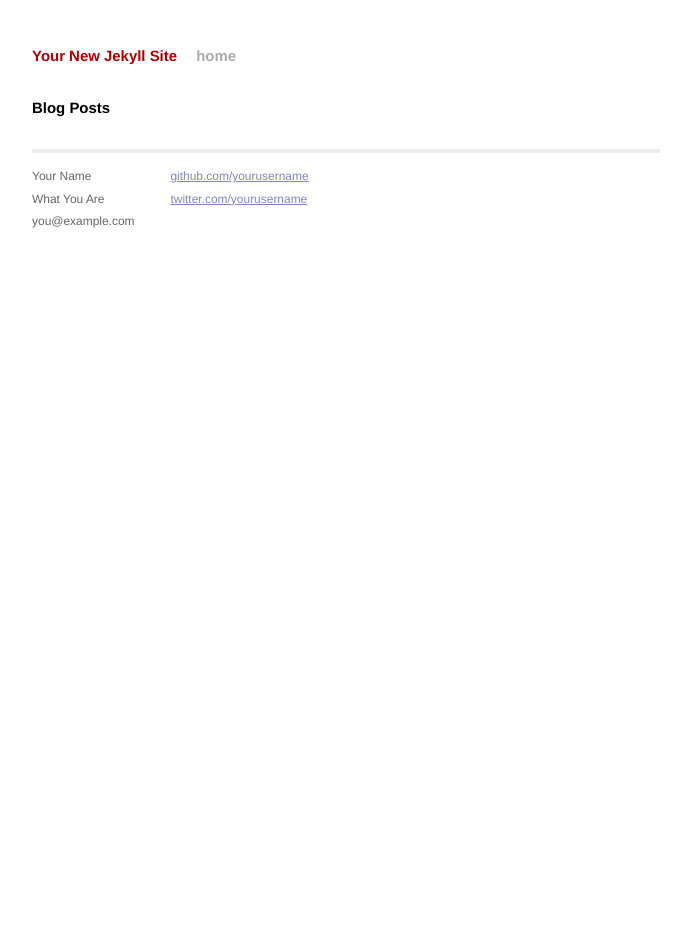
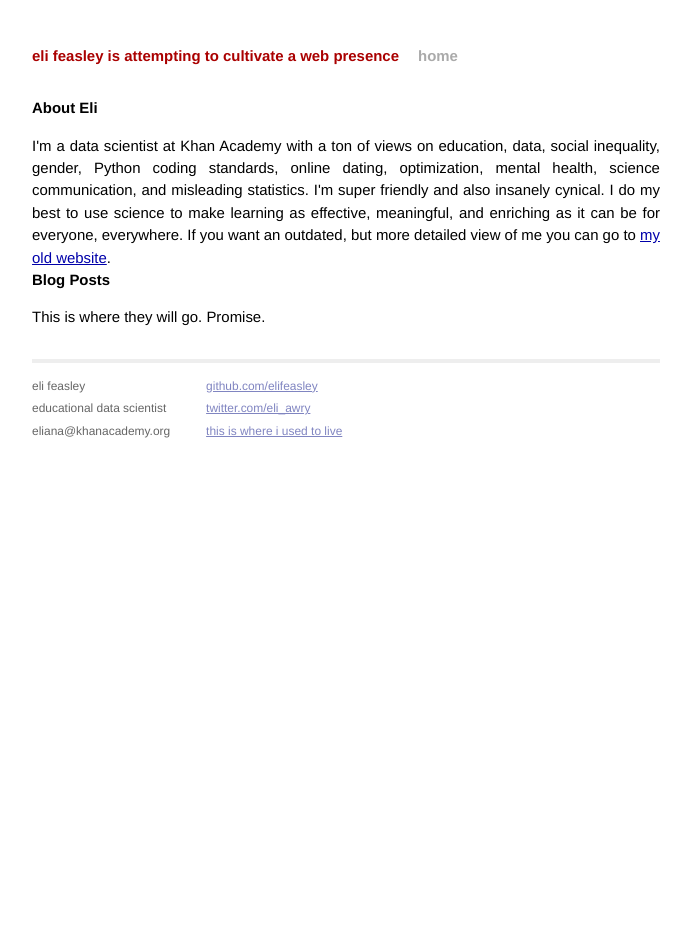
Before and after one commit to elifeasley/elifeasley.github.io, a Jekyll site: the page built from index.html, in a window 1280 px wide. Shown: the whole page, without its empty margins (294-985 px from the left). Built offline with Jekyll 4.4.1, drawn with Linux system fonts in a browser that asks for light colours; Markdown is read by kramdown in place of the engine named in the settings.

Commit message:
Commit personal text
Test plan: Generate site and it's not the worst thing ever

```diff
--- a/_config.yml
+++ b/_config.yml
@@ -1,3 +1,3 @@
-name: Your New Jekyll Site
+name: eli feasley is attempting to cultivate a web presence
 markdown: redcarpet
 pygments: true
--- a/_layouts/default.html
+++ b/_layouts/default.html
@@ -23,19 +23,20 @@
 
           {{ content }}
 
+
     <div class="footer">
       <div class="contact">
       <p>
-                Your Name<br />
-                What You Are<br />
-                you@example.com
+          eli feasley<br />
+          educational data scientist<br />
+          eliana@khanacademy.org
         </p>
         </div>
       <div class="contact">
         <p>
-                <a href="https://github.com/yourusername">github.com/yourusername</a><br />
-                <a href="https://twitter.com/yourusername">twitter.com/yourusername</a><br />
-              </p>
+          <a href="https://github.com/elifeasley">github.com/elifeasley</a><br />
+          <a href="https://twitter.com/eli_awry">twitter.com/eli_awry</a><br />
+        <a href="https://cs.utexas.edu/~elie">this is where i used to live</a><br />
       </div>
     </div>
     </div>
--- a/index.html
+++ b/index.html
@@ -1,13 +1,18 @@
 ---
 layout: default
-title: Your New Jekyll Site
+title: eli feasley is attempting to cultivate a web presence
 ---
 
 <div id="home">
+
+          <h1>About Eli</h1>
+          I'm a data scientist at Khan Academy with a ton of views on education, data, social inequality, gender, Python coding standards, online dating, optimization, mental health, science communication, and misleading statistics. I'm super friendly and also insanely cynical. I do my best to use science to make learning as effective, meaningful, and enriching as it can be for everyone, everywhere. If you want an outdated, but more detailed view of me you can go to <a href="https://cs.utexas.edu/~elie">my old website</a>.
+
   <h1>Blog Posts</h1>
   <ul class="posts">
-    {% for post in site.posts %}
+  This is where they will go. Promise.
+<!--     {% for post in site.posts %}
       <li><span>{{ post.date | date_to_string }}</span> &raquo; <a href="{{ post.url }}">{{ post.title }}</a></li>
-    {% endfor %}
+    {% endfor %} -->
   </ul>
 </div>
```
Also changed, not shown: 1 other file. Lines whose indentation alone changed are shown as unchanged.
